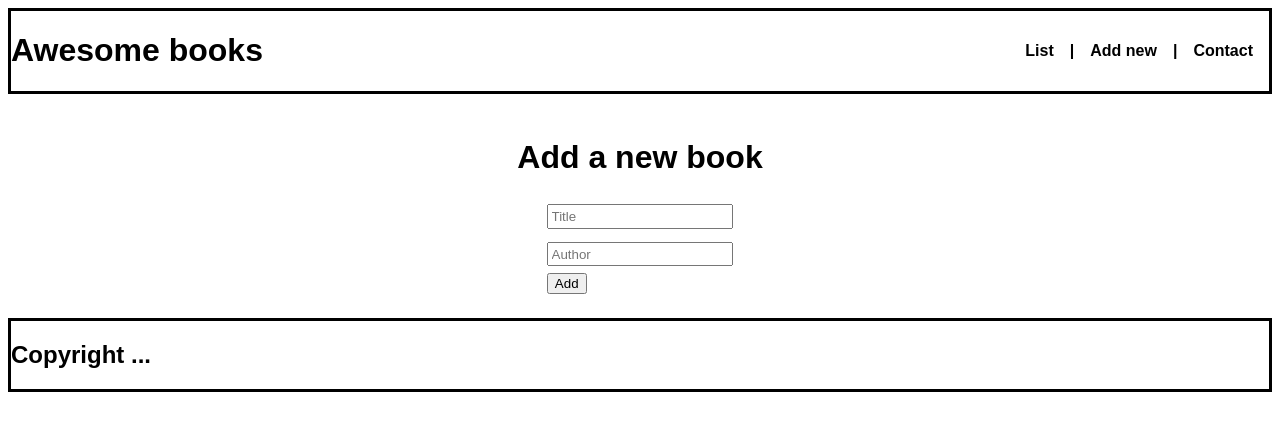
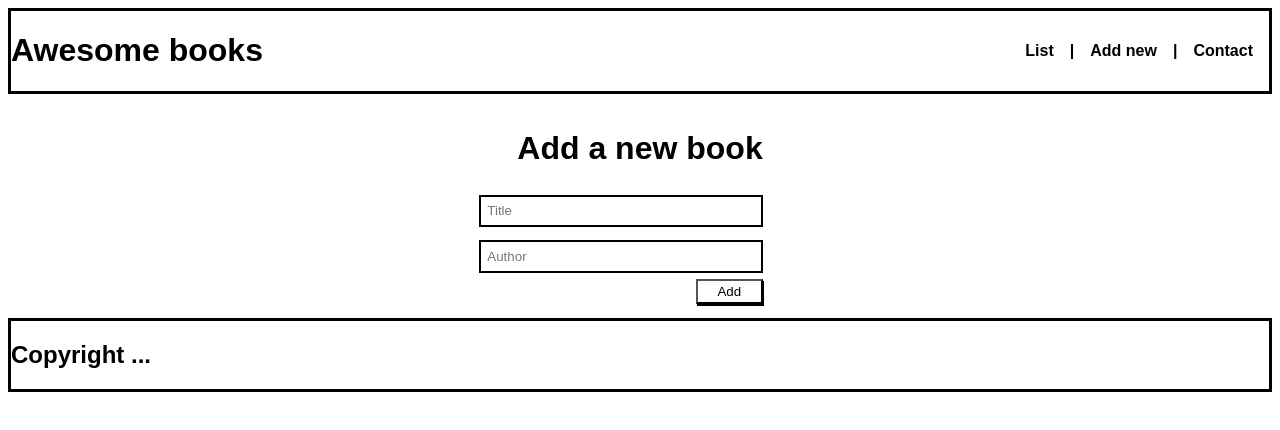
Before and after one commit to odaialazzeh/books, a plain HTML site: page index.html in a window 1280 px wide. Both pictures are taken after a click on the link "Add new". Drawn offline with Linux system fonts and the light colour scheme.

Commit message:
Update css file

```diff
--- a/style.css
+++ b/style.css
@@ -17,18 +17,24 @@ body {
   justify-content: center;
   align-items: center;
   margin: 0 auto;
-  width: 11em;
+  width: 21em;
   height: 10em;
 }
 
-input[type=text] {
+.addBook input[type=text] {
   margin: 0.5em;
-  padding: 0.2em;
+  padding: 0.5em;
+  width: 20em;
+  border: 2px solid black;
 }
 
-input[type=button] {
-  align-self: flex-start;
-  margin-left: 0.5em;
+.addBook input[type=button] {
+  background-color: white;
+  padding: 0.2em;
+  margin-left: 16.8em;
+  width: 5em;
+  box-shadow: 1px 2px;
+  cursor: pointer;
 }
 
 .addBook h1 {
```
